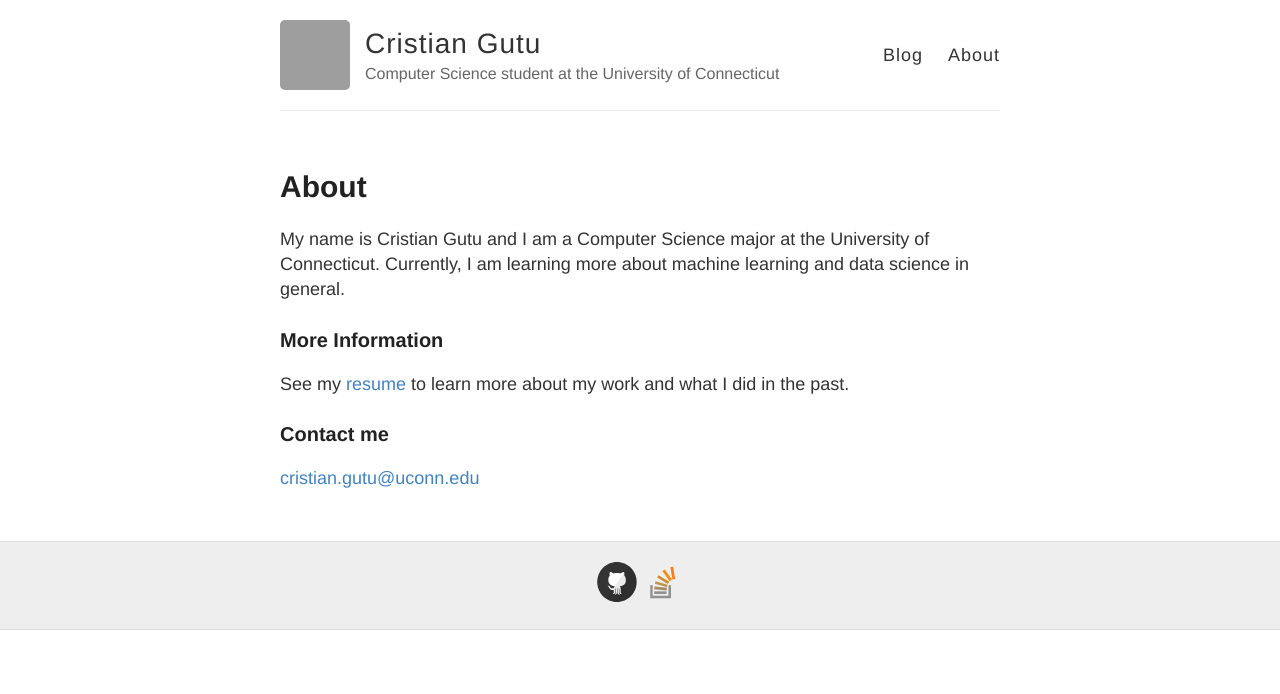
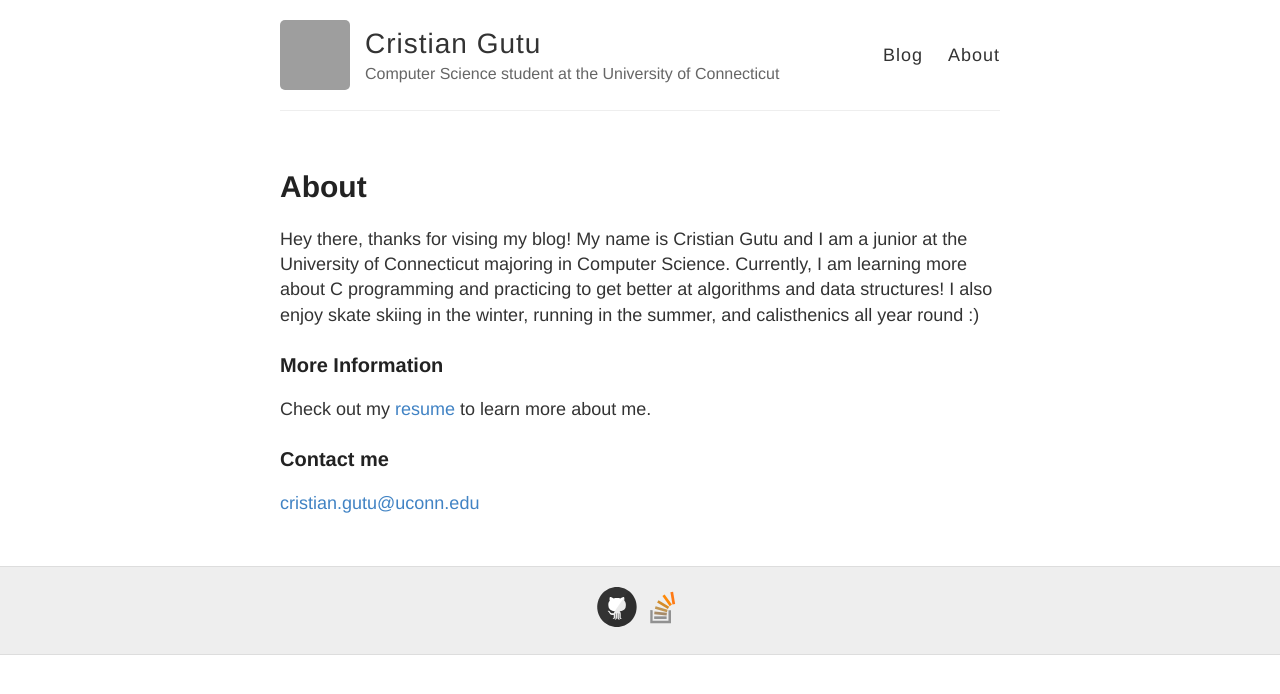
Before and after one commit to gutucristian/gutucristian.github.io, a Jekyll site: the page built from about.md, in a window 1280 px wide. Shown: the top 694 px of the page. Built offline with Jekyll 4.4.1, drawn with Linux system fonts in a browser that asks for light colours; grey boxes are pictures that could not be loaded.

Commit message:
Update about.md

```diff
--- a/about.md
+++ b/about.md
@@ -3,11 +3,11 @@ layout: page
 title: About
 permalink: /about/
 ---
-My name is Cristian Gutu and I am a Computer Science major at the University of Connecticut. Currently, I am learning more about machine learning and data science in general.
+Hey there, thanks for vising my blog! My name is Cristian Gutu and I am a junior at the University of Connecticut majoring in Computer Science. Currently, I am learning more about C programming and practicing to get better at algorithms and data structures! I also enjoy skate skiing in the winter, running in the summer, and calisthenics all year round :)
 
 ### More Information
 
-See my [resume](https://drive.google.com/file/d/1zTtX78W6idnaLayCVXPoTKGcfsNcH1DL/view?usp=sharing) to learn more about my work and what I did in the past.
+Check out my [resume](https://drive.google.com/file/d/1zTtX78W6idnaLayCVXPoTKGcfsNcH1DL/view?usp=sharing) to learn more about me.
 
 ### Contact me
 
```
